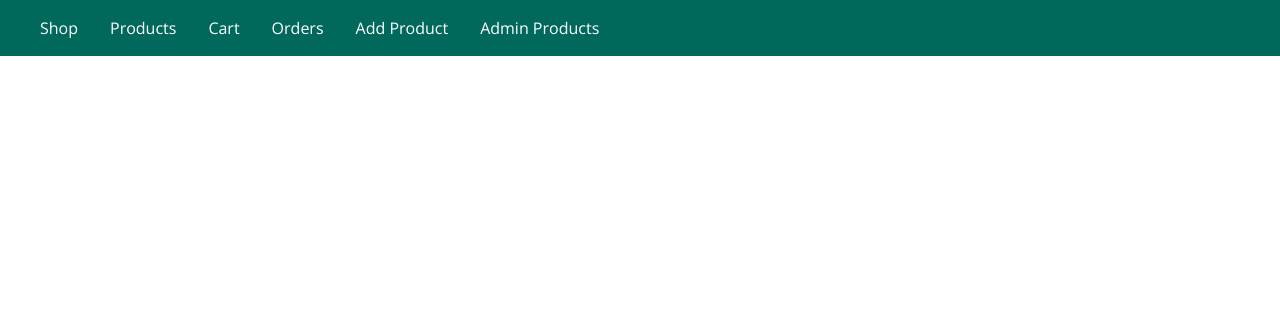
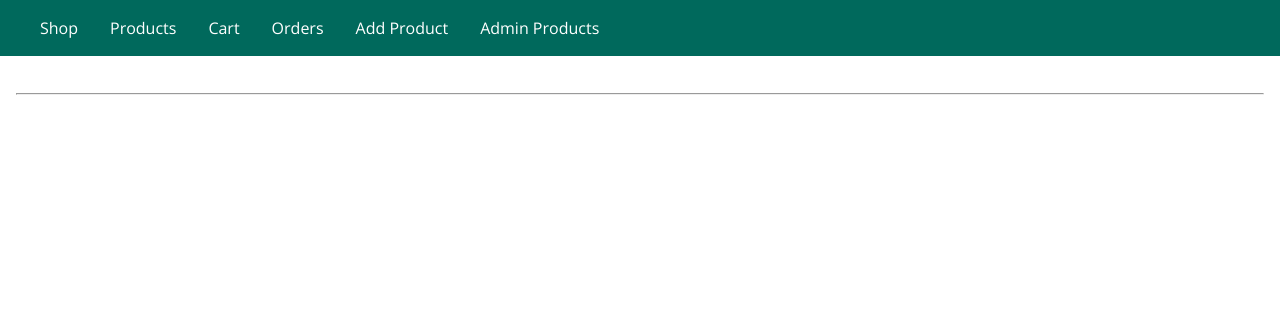
Before and after one commit to ehsanroozbakhsh/Coding, a Node project: template views/shop/product-detail.ejs in a window 1280 px wide. Shown: the top 316 px of the page. Run offline with Node 20 templates, Linux system fonts and the light colour scheme; the template is opened without the code that fills it, so the values that code supplies are empty.

Commit message:
buginshowdetails

```diff
--- a/controllers/admin.js
+++ b/controllers/admin.js
@@ -15,7 +15,7 @@ exports.postAddProduct = (req, res, next) => {
   const imageUrl = req.body.imageUrl;
   const price = req.body.price;
   const description = req.body.description;
-  const product = new Product(title, imageUrl, price, description);
+  const product = new Product(title, imageUrl, description, price);
   product.save();
   res.redirect("/");
 };
--- a/data/products.json
+++ b/data/products.json
@@ -1 +1 @@
-[{"id": "231" ,"title":"Book 2","imageUrl":"https://maxwellforbes.com/assets/garage/image-test-pages/mangart-moss.h1878.moz80.jpg","description":"20","price":"this is amazing"},{"id": "22" ,"title":"wdsad","imageUrl":"https://encrypted-tbn0.gstatic.com/images?q=tbn:ANd9GcQByzCimMxEc8QM8afMjp5Qx05pzpE1grzaW8dFVcReoA&s=10","description":"22","price":"sadsfsfsa asd as dsad asasd"}]
+[{"id":"231","title":"Book 2","imageUrl":"https://maxwellforbes.com/assets/garage/image-test-pages/mangart-moss.h1878.moz80.jpg","description":"20","price":"this is amazing"},{"id":"22","title":"wdsad","imageUrl":"https://encrypted-tbn0.gstatic.com/images?q=tbn:ANd9GcQByzCimMxEc8QM8afMjp5Qx05pzpE1grzaW8dFVcReoA&s=10","description":"22","price":"sadsfsfsa asd as dsad asasd"},{"title":"coder","imageUrl":"https://code.visualstudio.com/assets/docs/configure/themes/semantic-highlighting-scope-inspector.png","description":"100000000000","price":"this is the best","id":"0.19477000941232459"},{"title":"phone","imageUrl":"https://code.visualstudio.com/assets/docs/configure/themes/built-in-themes.png","description":"funny\r\n","price":"20","id":"0.6211224935787187"}]
--- a/public/css/main.css
+++ b/public/css/main.css
@@ -17,6 +17,10 @@ main {
 
 form {
   display: inline;
+}
+
+.centered{
+  text-align: center;
 }
 
 .main-header {
--- a/views/shop/product-detail.ejs
+++ b/views/shop/product-detail.ejs
@@ -2,6 +2,16 @@
 </head>
 
 <body>
+<%- include('../includes/navigation.ejs') %>
 
-<%- include('../includes/navigation.ejs') %>
+<main class="centered">
+    <h1><%= product.title %></h1>
+    <hr>
+    <div>
+        <img src="<%= product.imageUrl %>" alt="<%= product.title %>">
+    </div>
+    <h2><%= product.price %></h2>
+    <p><%= product.description %></p>
+</main>
+
 <%- include('../includes/end.ejs') %>
--- a/views/shop/product-list.ejs
+++ b/views/shop/product-list.ejs
@@ -22,7 +22,7 @@
                     <p class="product__description"><%= product.description %></p>
                 </div>
                 <div class="card__actions">
-                    <a href="/product/<%= product.id %>" class="btn">Details</a>
+                    <a href="/products/<%= product.id %>" class="btn">Details</a>
                     <form action="/add-to-cart" method="POST">
                         <button class="btn" type="submit">Add To Cart</button>
                     </form>
```
Also changed, not shown: controllers/shop.js (+10 -2 lines), models/product.js (+7 -0 lines).
